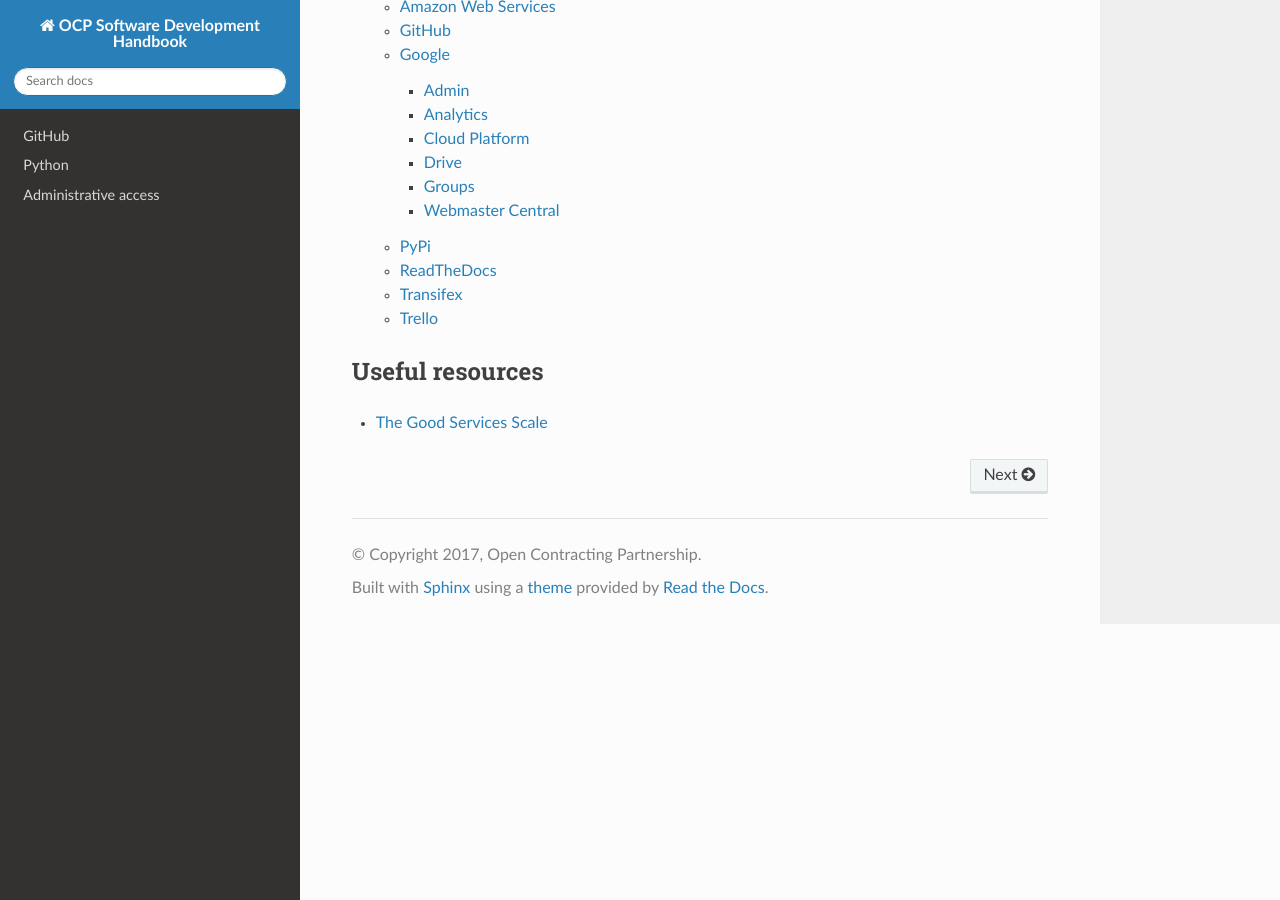
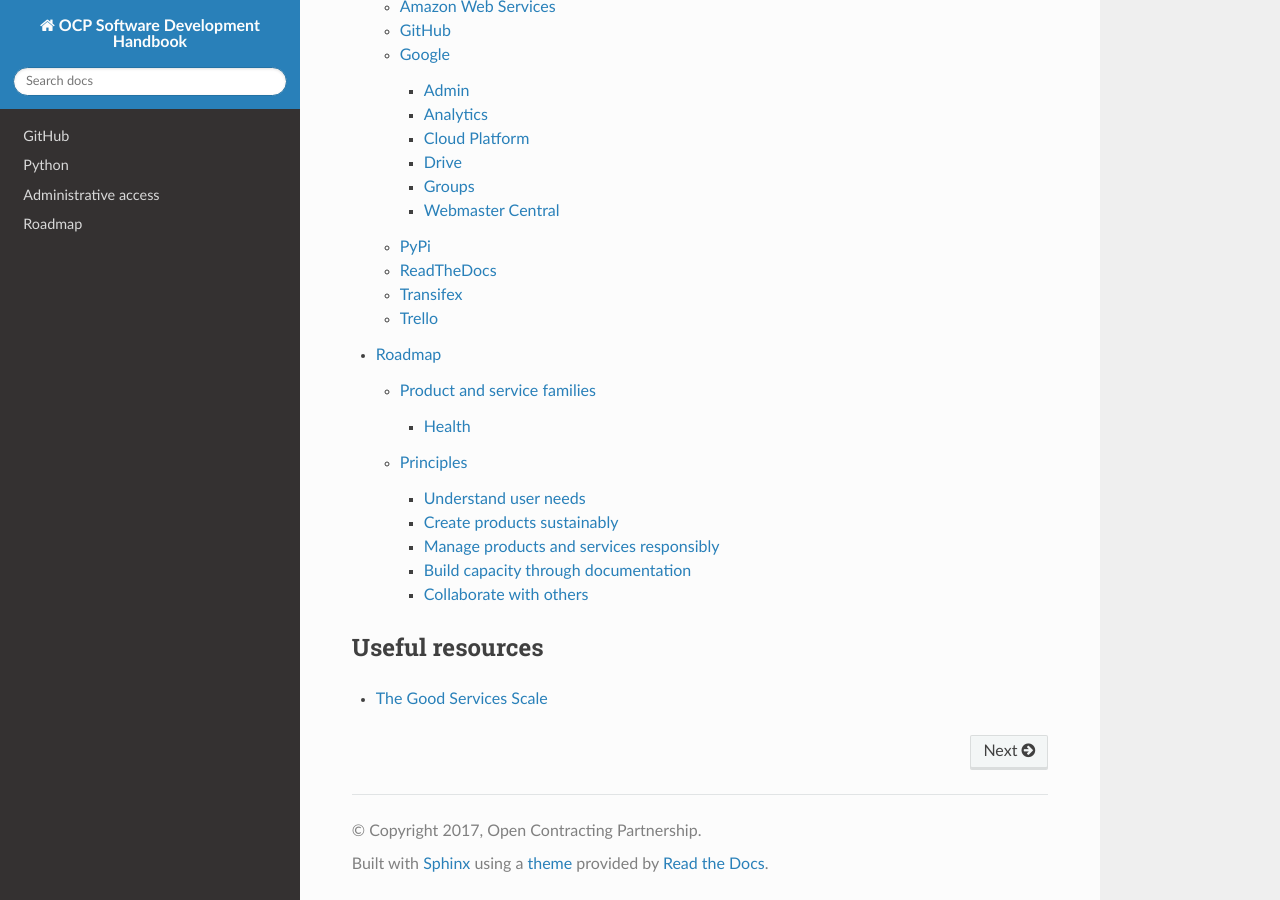
Before and after one commit to open-contracting/software-development-handbook, a Sphinx documentation site: the page built from docs/index.rst, in a window 1280 px wide and 900 px high, scrolled down 1497 px. Built offline with Sphinx 7.4.7 and the Read the Docs theme 2.0.0, drawn with Linux system fonts in a browser that asks for light colours; part of the change alters nothing that is shown.

Commit message:
Add roadmap page

```diff
--- a/docs/index.rst
+++ b/docs/index.rst
@@ -8,6 +8,7 @@ A guide for developers of OCP's tools.
    github/index
    python/index
    services/index
+   roadmap/index
 
 Useful resources
 ----------------
--- /dev/null
+++ b/docs/roadmap/index.rst
@@ -0,0 +1,101 @@
+Roadmap
+=======
+
+OCP prepares a software roadmap each fiscal year.
+
+Product and service families
+----------------------------
+
+-  `Data Review Tool <https://ocds-data-review-tool.readthedocs.io/>`__: An `online tool <https://standard.open-contracting.org/review/>`__ to report structural errors in OCDS data. It is primarily used by OCDS implementers to check their conformance to the standard. Its `library <https://github.com/open-contracting/lib-cove-ocds>`__ is used by Kingfisher to check for structural errors.
+-  `Kingfisher <https://ocdsdeploy.readthedocs.io/en/latest/use/kingfisher.html>`__: A family of tools to `collect <https://kingfisher-collect.readthedocs.io/>`__, `pre-process <https://kingfisher-process.readthedocs.io/>`__, `summarize <https://kingfisher-views.readthedocs.io/>`__ and `query <https://kingfisher-colab.readthedocs.io/>`__ OCDS data. It is used internally by helpdesk analysts to provide feedback to OCDS publishers, and by data analysts to calculate indicators and do research. It serves as a data source for other tools.
+-  `Pelican <https://www.open-contracting.org/2020/01/28/meet-pelican-our-new-tool-for-assessing-the-quality-of-open-contracting-data/>`__: An online tool to report quality issues in OCDS data, sourced from Kingfisher. It is used internally by helpdesk analysts to provide feedback to OCDS publishers, and by program managers to better understand a publisher's data.
+-  `Flatten Tool <https://flatten-tool.readthedocs.io/usage-ocds/>`__: A command-line tool to transform JSON data to tabular formats, and vice versa. It is an important tool for users who are more familiar with tabular formats.
+-  `OCDS Kit <https://ocdskit.readthedocs.io/>`__: A suite of command-line tools and a Python library for working with OCDS data. It contains common functionality used by Kingfisher and Toucan, in particular.
+-  `Toucan <https://toucan.open-contracting.org>`__: An online tool to replicate the functionality of command-line tools in a browser. It gives access to OCDS Kit and Flatten Tool.
+-  `Redash <https://redash.open-contracting.org>`__: A deployment of `Redash <https://redash.io>`__ to give users access to the Kingfisher database.
+
+Together, these tools connect with different steps of the hypothesis for change expressed in the `Scope of Data Products and Services <https://docs.google.com/document/d/1bJKyyhccImRkV-zi2DTEe5U9HDc_ncr5YJfMMUQiLfs/edit>`__, restated here as:
+
+#. Standardize data
+#. Simplify access to data
+#. Transform data to make it ready for analysis
+#. Aggregate data to support bulk operations
+#. Review quality to promote iterative improvement
+
+.. _health:
+
+Health
+~~~~~~
+
+For each product and service, `this spreadsheet <https://docs.google.com/spreadsheets/d/1MMqid2qDto_9-MLD_qDppsqkQy_6OP-Uo-9dCgoxjSg/edit#gid=0>`__ briefly describes its use, development status, future work and code quality, in order to give a high-level overview of its present status and future plans.
+
+Principles
+----------
+
+This section serves to clarify important considerations, rather than to establish a comprehensive philosophy.
+
+Understand user needs
+~~~~~~~~~~~~~~~~~~~~~
+
+It is of course of primary importance that our tools respond to user needs. We therefore:
+
+-  Listen to users and document their needs, when they communicate through the `mailing list <https://groups.google.com/a/open-contracting.org/forum/#!forum/standard-discuss>`__, `GitHub repositories <https://github.com/open-contracting>`__, OCDS Helpdesk, community calls, in-person events, etc.
+-  Ask users about their needs, whether through the channels above, online surveys, phone interviews, or other methods
+-  Observe users interact with our tools, whether indirectly through web analytics or directly through usability testing
+-  Reflect on what was heard and observed, whether during OCDS retreats, OCDS Helpdesk weekly calls, CRM issues, GitHub repositories, etc.
+-  Promote the use of our tools and encourage feedback through the mailing list, GitHub repositories, and OCDS Helpdesk
+-  Recognize that our tools are only one part of a user's workflow and of a wider ecosystem
+-  Transfer knowledge from relevant domains, e.g. open data more broadly
+
+Where reasonable, we furthermore involve users in the software development process itself, to confirm our understanding, give us feedback, and/or test the software and documentation.
+
+Create products sustainably
+~~~~~~~~~~~~~~~~~~~~~~~~~~~
+
+It is important to avoid both vendor lock-in and personnel lock-in (i.e. cases in which only one party has the knowledge and access to modify a product). To mitigate this risk, our approach to software development is to:
+
+-  Not build a new tool if, with reasonable effort, a third-party tool can be used, adapted or improved to meet our needs (e.g. `jq <https://stedolan.github.io/jq/>`__).
+-  Have test coverage above 90%, so that new developers can get involved without being overly concerned about breaking things.
+-  Have :doc:`good documentation<../python/documentation>` within and outside the code (e.g. in README.md or ReadTheDocs), to make it easier for new developers to understand it.
+-  Break big products (that change frequently) into small libraries (that change infrequently), so that a new developer isn't required to know as much to work on a product.
+-  Follow good software development practices (loose coupling, proper encapsulation, etc.) so that code isn't more complex than it needs to be.
+-  Use the latest versions of languages and dependencies, to postpone costly upgrades as far into the future as possible.
+-  Use a small number of dependencies, so that it is less effort to update dependencies with security fixes.
+-  Use a small number of languages (primarily Python) and :ref:`dependencies<preferred-packages>` (primarily Django).
+-  Use popular :ref:`libraries<preferred-packages>` where possible (e.g. Click, Scrapy, Requests).
+
+Manage products and services responsibly
+~~~~~~~~~~~~~~~~~~~~~~~~~~~~~~~~~~~~~~~~
+
+Among other practices, we:
+
+-  Sufficiently resource the maintenance of all software, to limit technical debt
+-  Sufficiently resource the hosting of all services, to avoid service disruptions
+-  Review the :ref:`health of products and services<health>` in each roadmap and plan maintenance and improvements accordingly
+
+Build capacity through documentation
+~~~~~~~~~~~~~~~~~~~~~~~~~~~~~~~~~~~~
+
+As the users of our products and services grow more numerous and diverse, we need to ensure that our documentation meets different users' different needs. See our approach to :doc:`../python/documentation`.
+
+Collaborate with others
+~~~~~~~~~~~~~~~~~~~~~~~
+
+If OCP is creating and funding all the tools, its strategy is not working. We limit our software development activity to the highest priority tools in order to bootstrap data use and support internal operations, and otherwise encourage others to develop tools.
+
+Outside our software development activity, we:
+
+-  Maintain an `Open Contracting Tools Directory <https://www.open-contracting.org/resources/open-contracting-tools-directory/>`__, to promote tools authored by others.
+-  Promote others' tools through our communications channels, like in `blog posts <https://www.open-contracting.org/2018/05/09/check-ocds-data-validates/>`__.
+-  Offer a `mailing list <https://groups.google.com/a/open-contracting.org/forum/#!forum/standard-discuss>`__ through which others can share and promote their tools.
+-  Suggest others' tools, where appropriate, through the OCDS Helpdesk.
+-  Have bilateral calls with similar organizations about software development.
+
+Within our software development activity, we:
+
+-  Contract teams to deliver our major projects, to build capacity for OCDS tool-building. For example, in FY20, `Datlab <https://datlab.eu>`__ was awarded the contract to develop `Pelican <https://www.open-contracting.org/2020/01/28/meet-pelican-our-new-tool-for-assessing-the-quality-of-open-contracting-data/>`__.
+-  Share new versions of our tools and libraries with other teams through the `mailing list <https://groups.google.com/a/open-contracting.org/forum/#!forum/standard-discuss>`__, so that they are aware of any changes.
+-  Follow `semantic versioning <https://semver.org>`__, so that others' software can reliably use our libraries as dependencies.
+-  Engage with other teams to explore collaboration on open-source tools. For example, we made `JSCC <https://jscc.readthedocs.io/>`__ (FY20) and `OCDS Babel <https://ocds-babel.readthedocs.io/>`__ (FY19) reusable by other standards.
+
+We also support others through time-bound projects. For example, in FY20, we worked with the World Bank Group and The Engine Room to author a `primer on tool reuse in open contracting <https://www.open-contracting.org/resources/tool-re-use-in-open-contracting-a-primer/>`__. In FY19, we funded tools supporting a Latin American journalists network. In FY18, we created the `OCDS Bounty Program <https://www.open-contracting.org/2018/08/07/hunting-open-contracting-impact-bounty-better-tools/>`__ to support tool-builders to better document and package their existing OCDS tools for reuse. In FY17, we invited developers to participate in a prize-based `Open Contracting Innovation Challenge <http://challenge.open-contracting.org>`__, to support six innovative and experimental tools.
```
